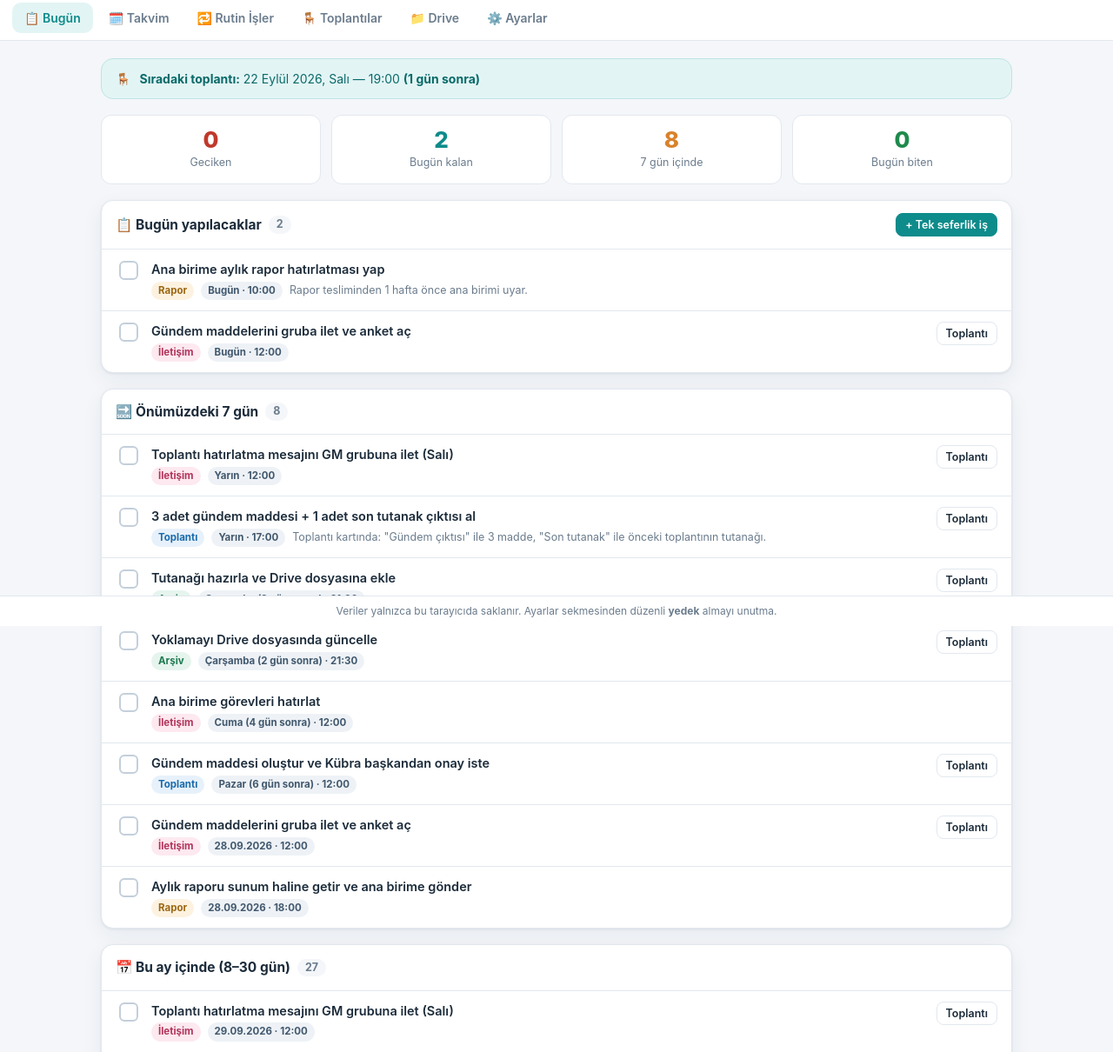
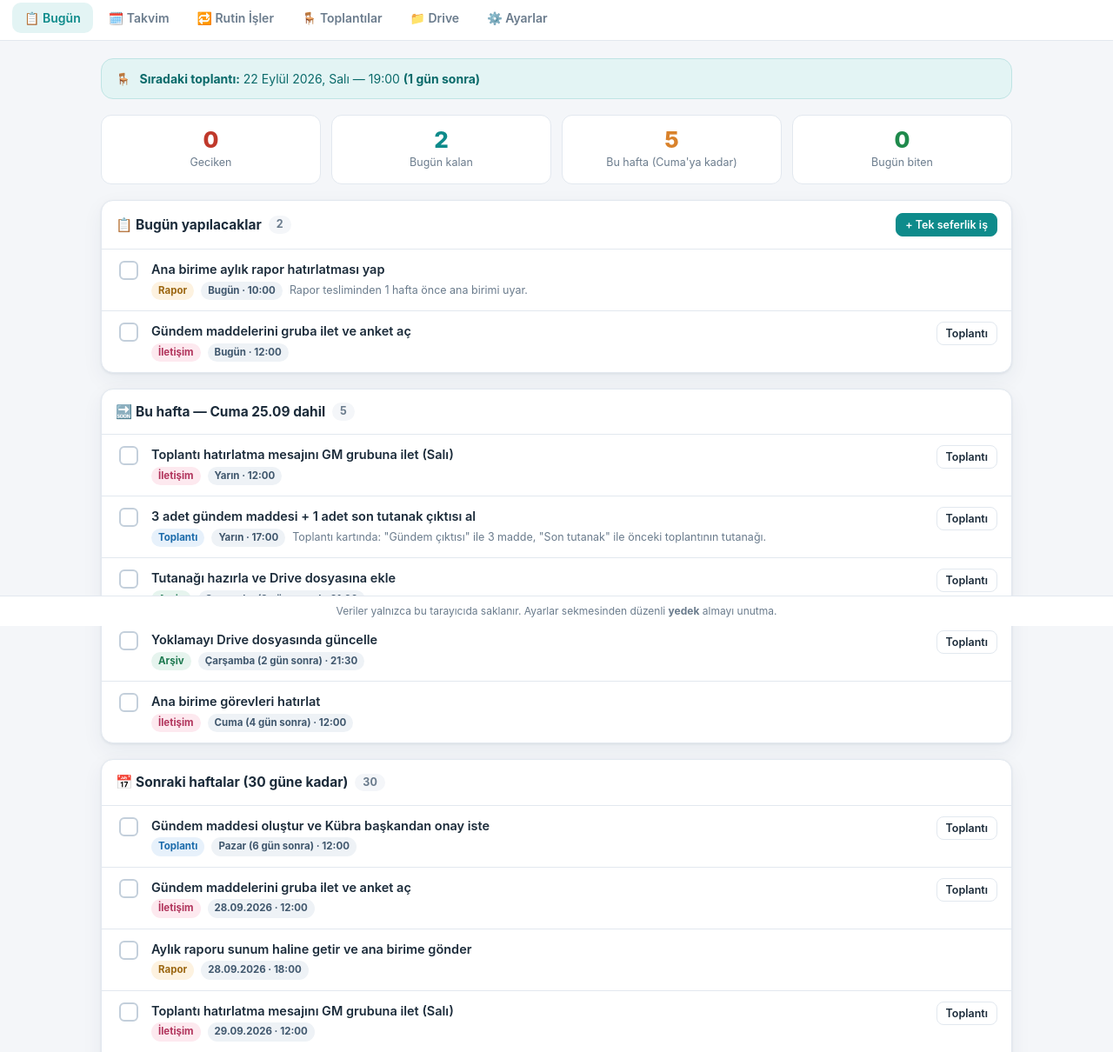
Before and after one commit to Argedik/Yeni-Do-nem, a plain HTML site: page index.html in a window 1280 px wide. Shown: the part 80-1290 px from the top of the page at 87% size. Drawn offline with Linux system fonts and the light colour scheme.

Commit message:
Bugun: 'Bu hafta' bolumu Cuma ile biter, sonraki haftaya tasmaz

```diff
--- a/app.js
+++ b/app.js
@@ -470,8 +470,10 @@ function gorunumBugun() {
   const hepsi = olusumlar(enEski, gunEkle(bg, 30));
   const gecen = hepsi.filter(o => o.tarih < bg && !o.tamam);
   const bugunler = hepsi.filter(o => o.tarih === bg);
-  const hafta = hepsi.filter(o => o.tarih > bg && gunFarki(bg, o.tarih) <= 7);
-  const sonra = hepsi.filter(o => gunFarki(bg, o.tarih) > 7 && gunFarki(bg, o.tarih) <= 30);
+  // Hafta Cuma ile biter: "Bu hafta" = yarından bu Cuma'ya kadar; Cumartesi'den itibaren yeni hafta sayılır.
+  const haftaSonu = gunEkle(bg, (5 - tarihNesnesi(bg).getDay() + 7) % 7);
+  const hafta = hepsi.filter(o => o.tarih > bg && o.tarih <= haftaSonu);
+  const sonra = hepsi.filter(o => o.tarih > haftaSonu && gunFarki(bg, o.tarih) <= 30);
   const bugunTamam = bugunler.filter(o => o.tamam).length;
 
   const yaklasanToplanti = state.toplantilar.filter(t => t.tarih >= bg).sort((a, b) => a.tarih.localeCompare(b.tarih))[0];
@@ -502,15 +504,15 @@ function gorunumBugun() {
   <div class="ozet-grid">
     <div class="ozet gec"><div class="buyuk">${gecen.length}</div><div class="etiket-alt">Geciken</div></div>
     <div class="ozet bugun"><div class="buyuk">${bugunler.length - bugunTamam}</div><div class="etiket-alt">Bugün kalan</div></div>
-    <div class="ozet hafta"><div class="buyuk">${hafta.length}</div><div class="etiket-alt">7 gün içinde</div></div>
+    <div class="ozet hafta"><div class="buyuk">${hafta.length}</div><div class="etiket-alt">Bu hafta (Cuma'ya kadar)</div></div>
     <div class="ozet tamam"><div class="buyuk">${bugunTamam}</div><div class="etiket-alt">Bugün biten</div></div>
   </div>
 
   ${gecen.length ? kartIsler('⏰ Geciken işler', gecen, 'gecmis') : ''}
   ${kartIsler('📋 Bugün yapılacaklar', bugunler, '', `<button class="btn sm" data-act="hizli-is">+ Tek seferlik iş</button>`)}
-  ${kartIsler('🔜 Önümüzdeki 7 gün', hafta)}
+  ${kartIsler(haftaSonu === bg ? '🔜 Bu hafta — Cuma, hafta tamamlandı' : `🔜 Bu hafta — Cuma ${kisaTarih(haftaSonu).slice(0, 5)} dahil`, hafta)}
   ${surekliKart()}
-  ${sonra.length ? kartIsler('📅 Bu ay içinde (8–30 gün)', sonra) : ''}
+  ${sonra.length ? kartIsler('📅 Sonraki haftalar (30 güne kadar)', sonra) : ''}
   `;
 }
 
--- a/index.html
+++ b/index.html
@@ -4,7 +4,7 @@
 <meta charset="utf-8">
 <meta name="viewport" content="width=device-width, initial-scale=1">
 <title>Sekreterya Paneli — TÜGVA Üniversite Birimi</title>
-<link rel="stylesheet" href="styles.css?v=1789982523">
+<link rel="stylesheet" href="styles.css?v=1789982645">
 </head>
 <body>
 
@@ -45,6 +45,6 @@
   Veriler yalnızca bu tarayıcıda saklanır. Ayarlar sekmesinden düzenli <b>yedek</b> almayı unutma.
 </footer>
 
-<script src="app.js?v=1789982523"></script>
+<script src="app.js?v=1789982645"></script>
 </body>
 </html>
```
Also changed, not shown: Sekreterya.html (+7 -5 lines).
